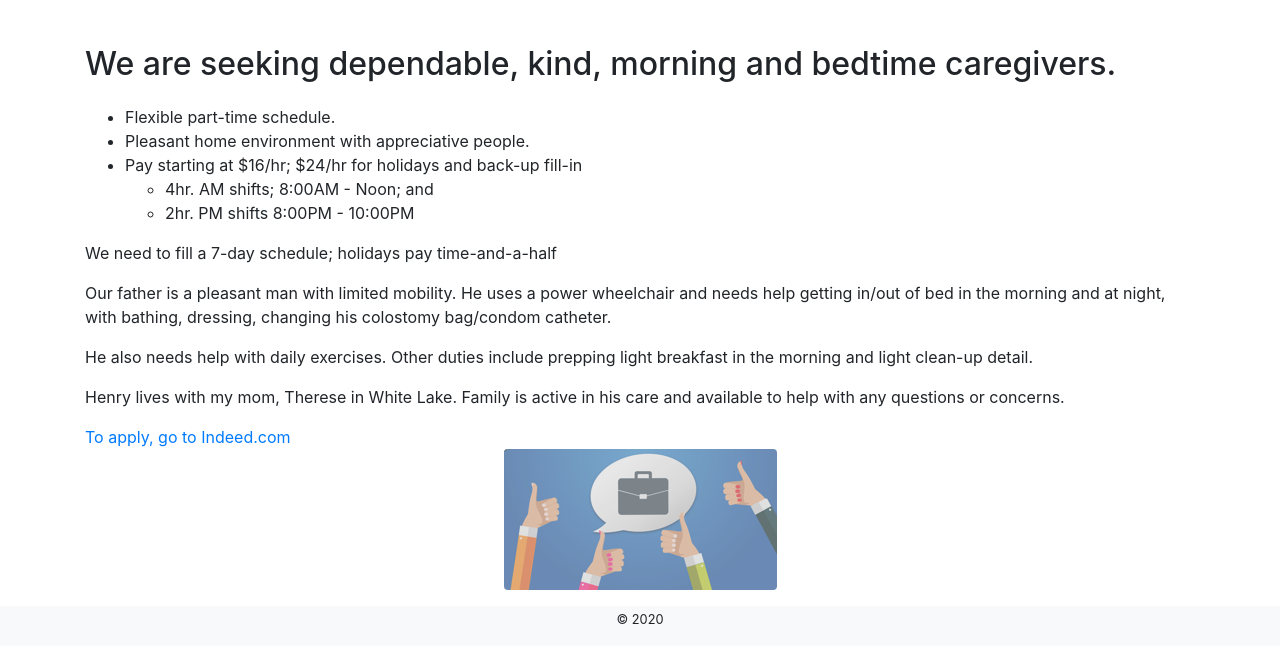
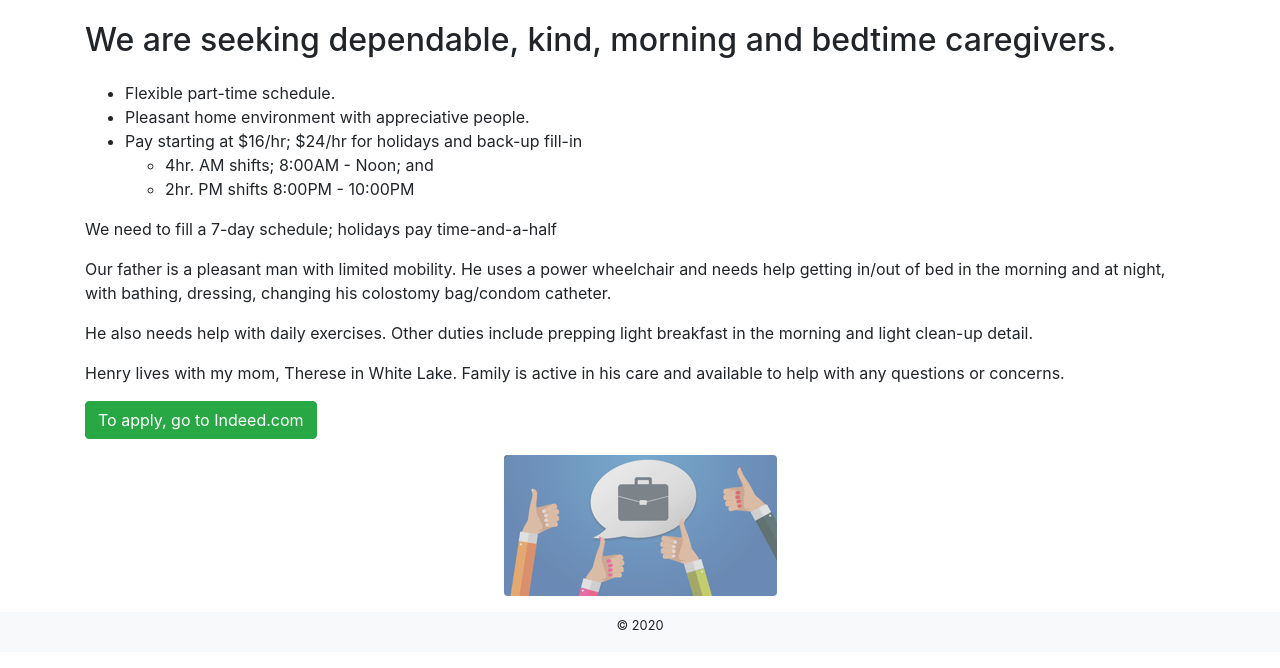
Before and after one commit to rhsmoke/henrycare, a website built with Parcel: page index.html in a window 1280 px wide. Built offline with nearby package versions, Linux system fonts and the light colour scheme.

Commit message:
finally fixed the stupid button

```diff
--- a/index.html
+++ b/index.html
@@ -27,10 +27,10 @@
 
 <body>
   <div class="parent">
-    <header class="header" contenteditable>
+    <header class="header">
 
     </header>
-    <main class="main" contenteditable>
+    <main class="main">
       <div class="container">
 
         <!-- Add your site or application content here -->
@@ -65,17 +65,19 @@
         <p>Henry lives with my mom, Therese in White Lake. Family is
           active in his care and available to help with any questions or
           concerns.</p>
+        <p><a class="btn btn-success bt-sm" role="button" href="https://www.indeedjobs.com/henry-care/_hl/en?cpref=JXWAtnzf3XWjLOi4YeVNLqF8RN6a-VzuQPWWdaK5U2o">To apply, go to Indeed.com</a>
+        </p>
+        </div>
 
-        <a href="https://www.indeedjobs.com/henry-care/_hl/en?cpref=JXWAtnzf3XWjLOi4YeVNLqF8RN6a-VzuQPWWdaK5U2o" >To apply, go to Indeed.com</a>
 
-        </div>
+
         <div class="container-fluid">
           <p class="text-center">
           <img src="/img/thumbs_briefcase.png" class="rounded mx-auto d-block" alt="thumbsup with briefcase">
           </p>
         </div>
     </main>
-    <footer class="footer text-center bg-light" contenteditable>
+    <footer class="footer text-center bg-light">
       <p><small>&#169; 2020</small></p>
     </footer>
   </div>
```
